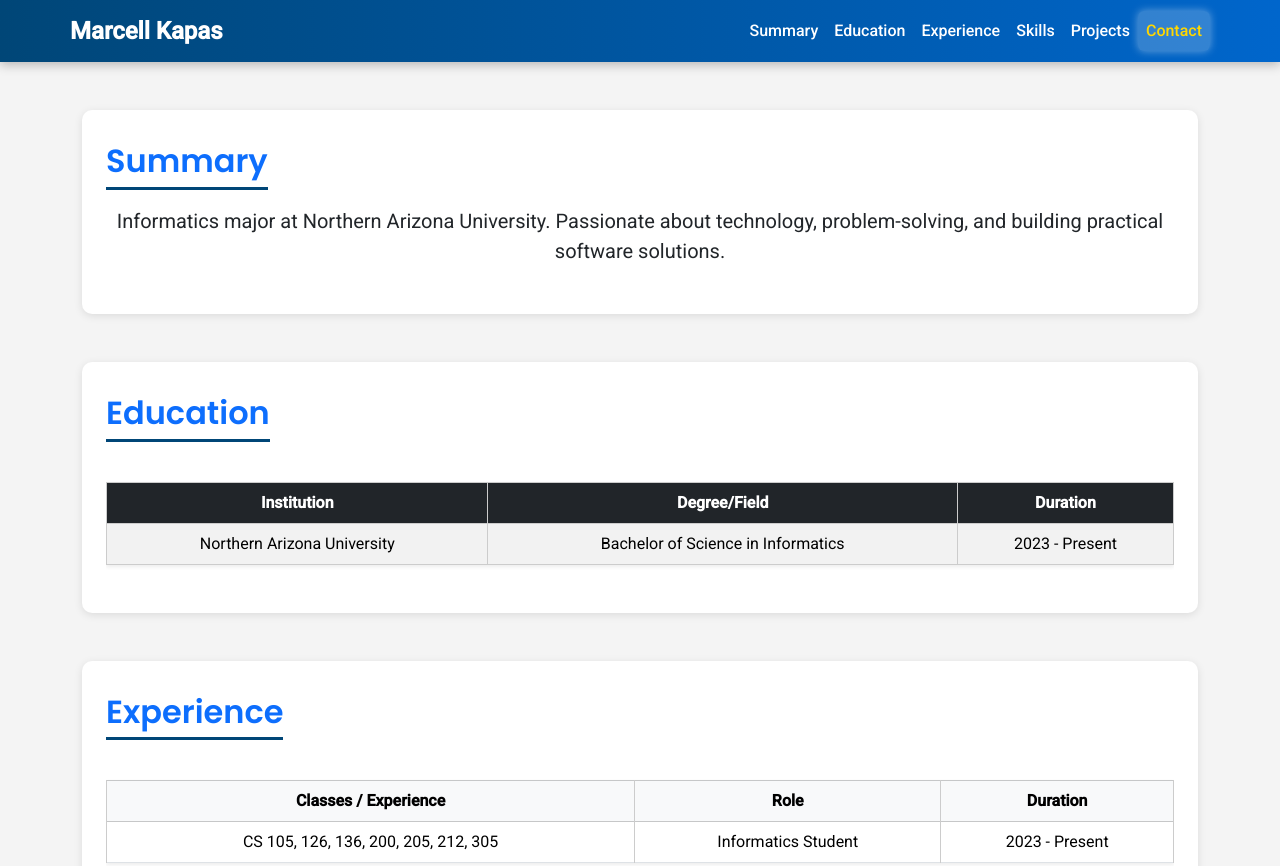
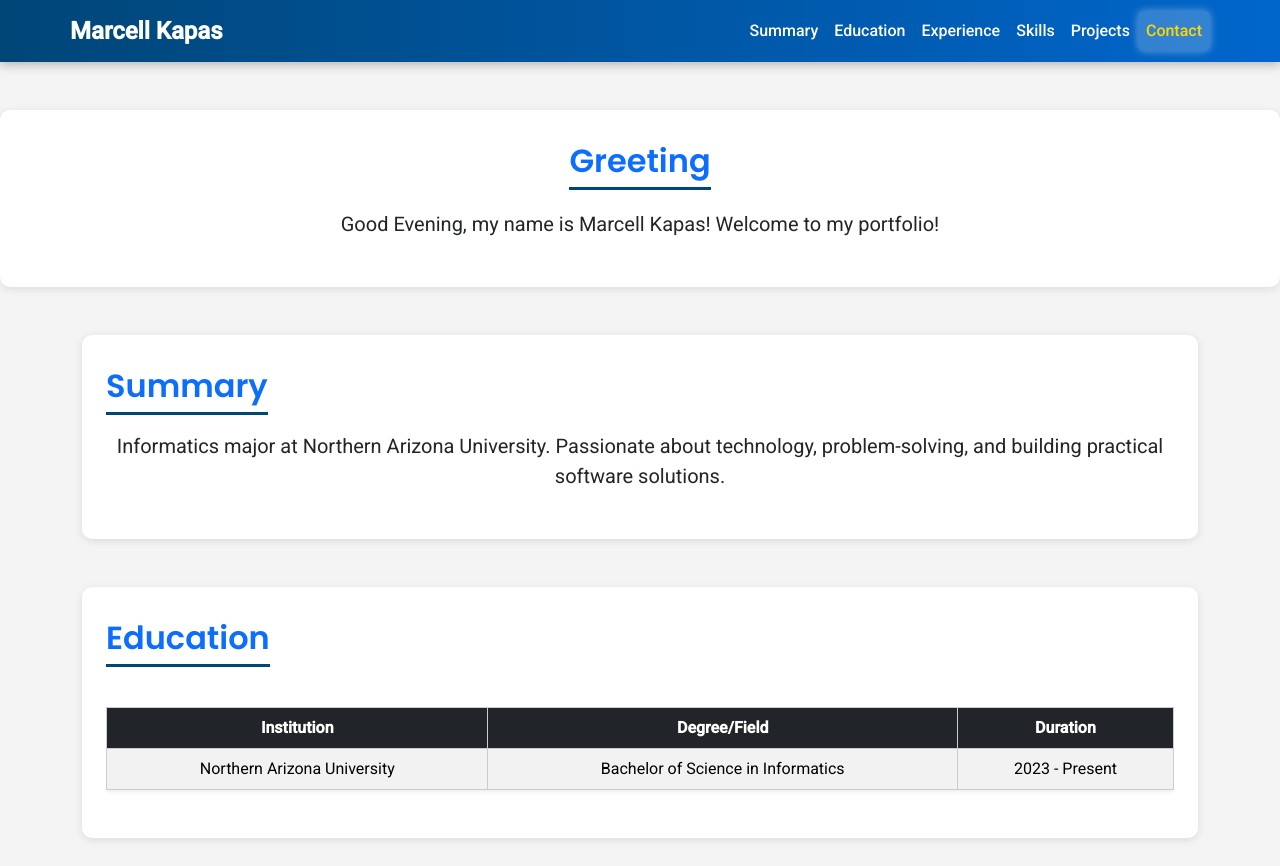
Before and after one commit to mk2487/homework7, a plain HTML site: page index.html in a window 1280 px wide. Shown: the top 866 px of the page. Drawn offline with nearby package versions, Linux system fonts and the light colour scheme.

Commit message:
Update index.html

```diff
--- a/index.html
+++ b/index.html
@@ -28,6 +28,10 @@
             </div>
         </nav>
     </header>
+    <section id="greeting" class="text-center my-5">
+        <h2 class="text-primary">Greeting</h2>
+        <p id="greetingMessage" class="lead text-center"></p>
+    </section>
     <main class="container my-5">
         <section id="summary" class="mb-5">
             <h2 class="text-primary text-center mb-3">Summary</h2>
```
